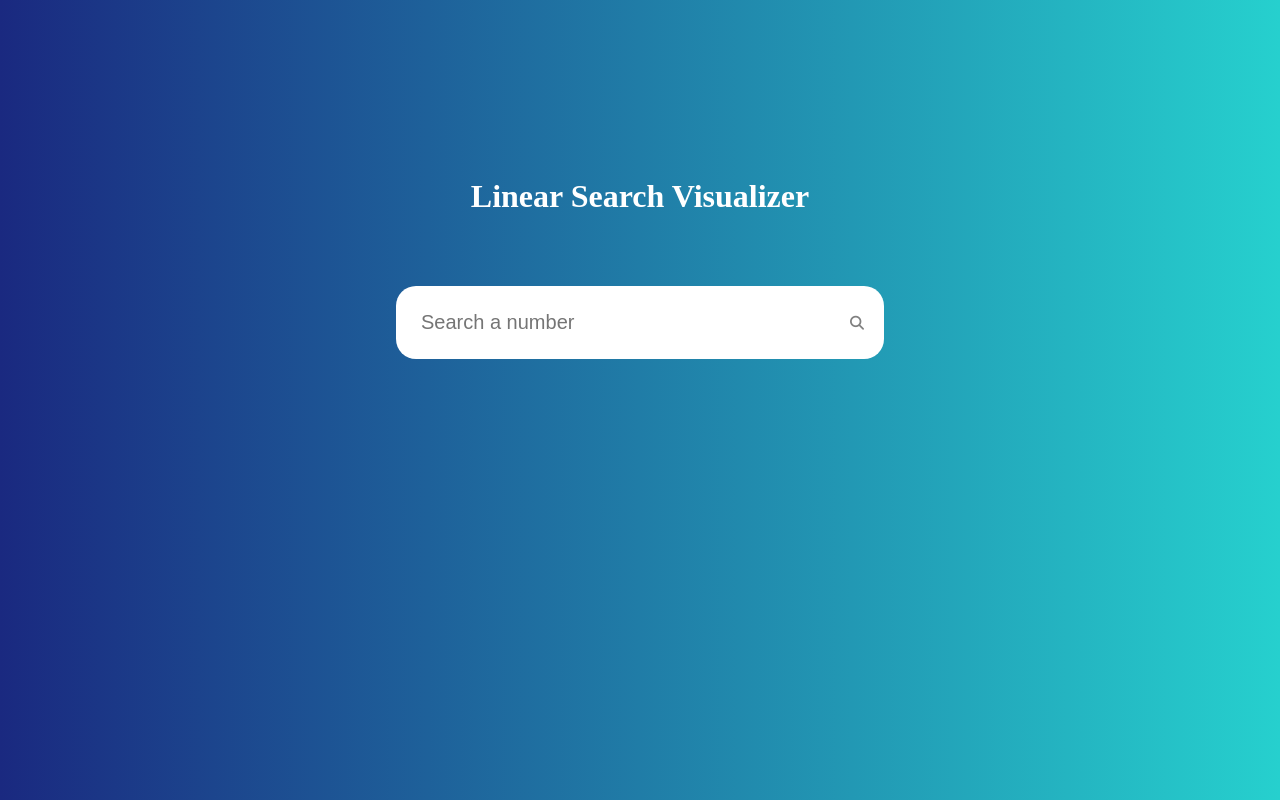
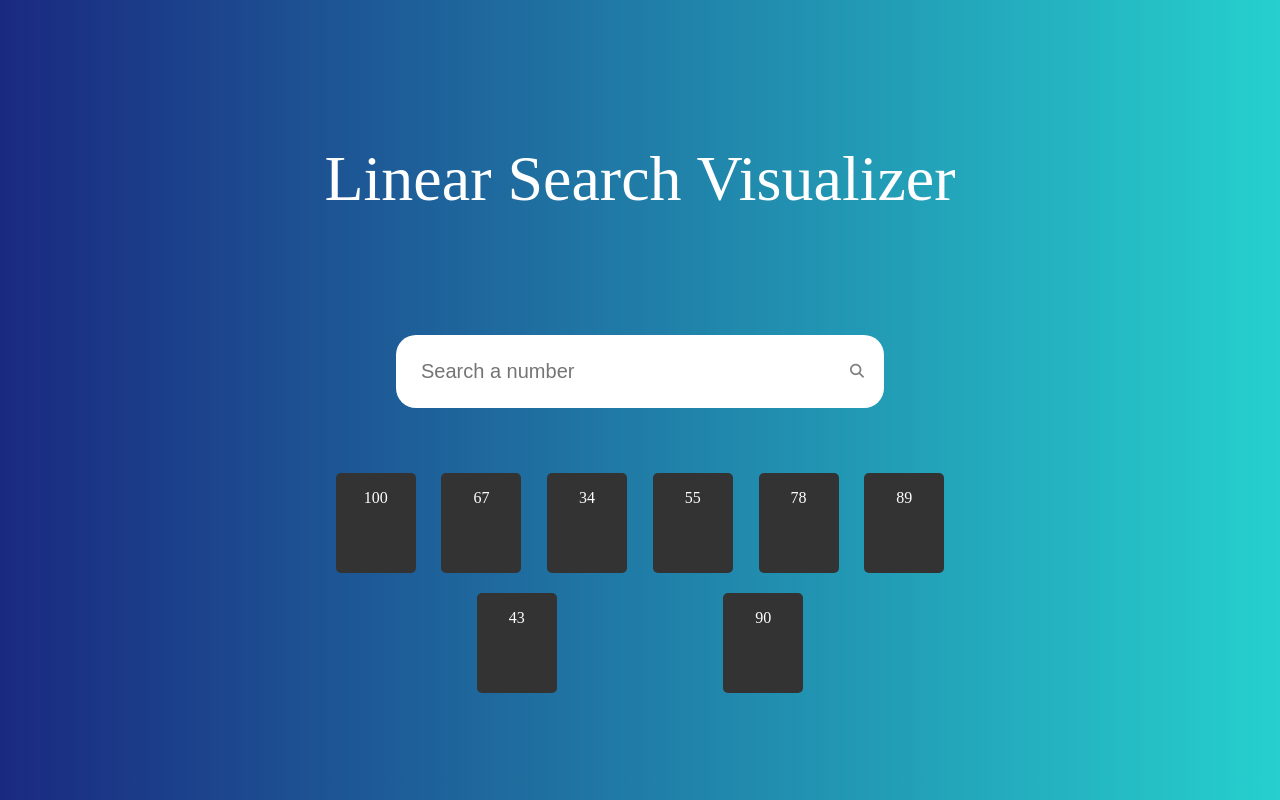
Before and after one commit to ishvar99/linear-search-visualizer, a React (Create React App) app: page / in a window 1280 px wide. Built offline with nearby package versions, Linux system fonts and the light colour scheme.

Commit message:
designed array components

```diff
--- a/src/App.css
+++ b/src/App.css
@@ -13,10 +13,17 @@ body {
 
 .App {
   display: flex;
-  height: 500px;
-  justify-content: center;
+  height: 85vh;
+  margin: 50px auto;
+  width: 50vw;
+  justify-content: space-around;
   align-items: center;
   color: white;
   flex-direction: column;
   background: none;
 }
+
+.header {
+  text-align: center;
+  font-size: 64px;
+}
--- a/src/App.js
+++ b/src/App.js
@@ -1,12 +1,14 @@
-import React from 'react';
+import React, { useState } from 'react';
 import './App.css';
 import SearchBox from './components/SearchBox/SearchBox';
-
+import Array from './components/Array/Array';
 function App() {
+  const [array, setArray] = useState([100, 67, 34, 55, 78, 89, 43, 90]);
   return (
     <div className='App'>
-      <h1>Linear Search Visualizer</h1>
+      <p className='header'>Linear Search Visualizer</p>
       <SearchBox />
+      <Array array={array} />
     </div>
   );
 }
--- /dev/null
+++ b/src/components/Array/Array.css
@@ -0,0 +1,6 @@
+.array-container {
+  display: flex;
+  flex-wrap: wrap;
+  width: 100%;
+  justify-content: space-evenly;
+}
--- /dev/null
+++ b/src/components/Array/Array.jsx
@@ -0,0 +1,14 @@
+import React from 'react';
+import ArrayItem from '../ArrayItem/ArrayItem';
+import './Array.css';
+const Array = ({ array }) => {
+  return (
+    <div className='array-container'>
+      {array.map((item, i) => (
+        <ArrayItem key={i} item={item} />
+      ))}
+    </div>
+  );
+};
+
+export default Array;
--- /dev/null
+++ b/src/components/ArrayItem/ArrayItem.css
@@ -0,0 +1,11 @@
+.array-item {
+  height: 100px;
+  width: 80px;
+  background-color: #333333;
+  border-radius: 5px;
+  margin: 10px;
+}
+
+.array-item p {
+  text-align: center;
+}
--- /dev/null
+++ b/src/components/ArrayItem/ArrayItem.jsx
@@ -0,0 +1,11 @@
+import React from 'react';
+import './ArrayItem.css';
+const ArrayItem = ({ item }) => {
+  return (
+    <div className='array-item'>
+      <p>{item}</p>
+    </div>
+  );
+};
+
+export default ArrayItem;
--- a/src/components/SearchBox/SearchBox.css
+++ b/src/components/SearchBox/SearchBox.css
@@ -9,13 +9,11 @@
   font-size: 20px;
   background-color: white;
   padding: 25px;
-  margin-top: 50px;
   border: none;
   min-width: 250px;
   position: relative;
 }
 #search-button {
-  margin-top: 50px;
   text-decoration: none;
   cursor: pointer;
   outline: none;
--- a/src/components/SearchBox/SearchBox.jsx
+++ b/src/components/SearchBox/SearchBox.jsx
@@ -2,7 +2,7 @@ import React from 'react';
 import './SearchBox.css';
 const SearchBox = () => {
   return (
-    <div class='search-box'>
+    <div className='search-box'>
       <input className='search-bar' type='text' placeholder='Search a number' />
       <button className='fa fa-search' id='search-button'></button>
     </div>
```
